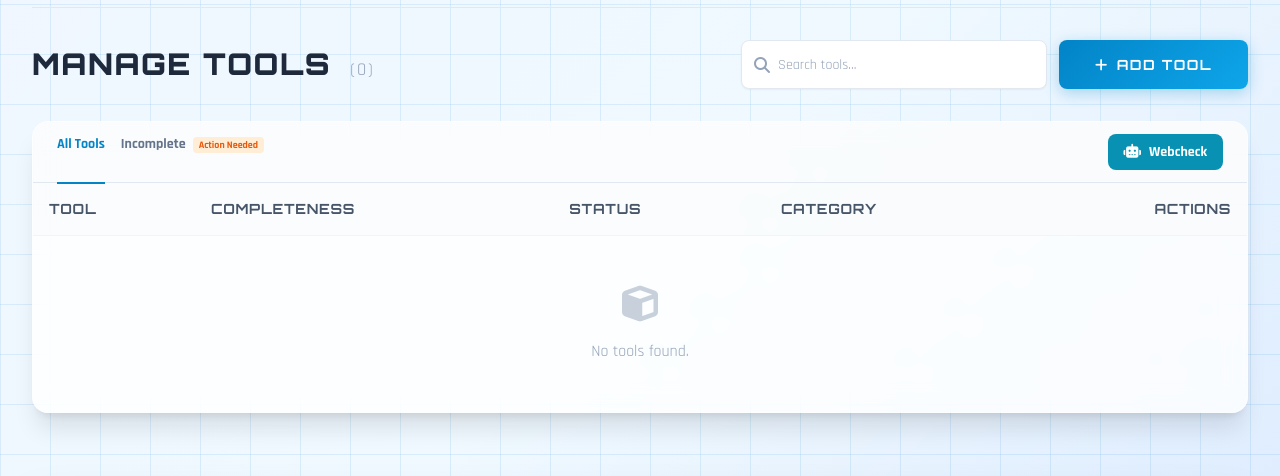
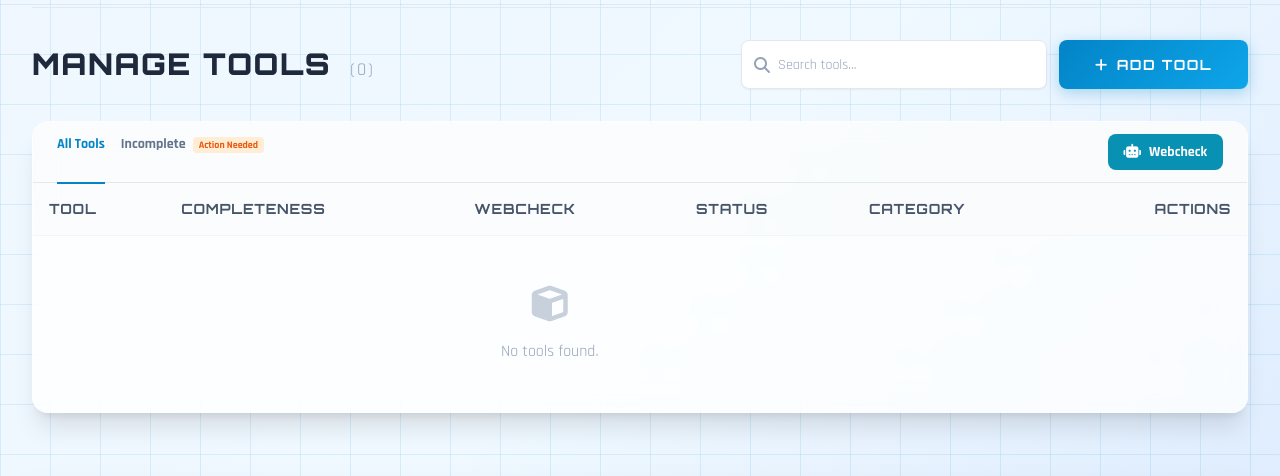
Before and after one commit to uponai/aijack, a Django app: page /admin-dashboard/tools/ in a window 1280 px wide. Shown: the part 196-672 px from the top of the page. Run offline with Django 4.2, Linux system fonts and the light colour scheme; the visitor is signed in with stand-in values (Sample User, id 1); data that the repository does not hold is empty; some libraries are stand-ins or nearby versions.

Commit message:
Enhance tool webcheck management in admin and pending logic, and add hero image display to tool detail pages.

```diff
--- a/templates/admin_tools_list.html
+++ b/templates/admin_tools_list.html
@@ -45,6 +45,7 @@
                     <tr class="border-b border-slate-100 bg-slate-50/50">
                         <th class="p-4 font-heading font-bold text-slate-600 text-sm">Tool</th>
                         <th class="p-4 font-heading font-bold text-slate-600 text-sm">Completeness</th>
+                        <th class="p-4 font-heading font-bold text-slate-600 text-sm">Webcheck</th>
                         <th class="p-4 font-heading font-bold text-slate-600 text-sm">Status</th>
                         <th class="p-4 font-heading font-bold text-slate-600 text-sm">Category</th>
                         <th class="p-4 font-heading font-bold text-slate-600 text-sm text-right">Actions</th>
@@ -87,6 +88,29 @@
                             <span class="text-xs font-bold text-green-600 flex items-center">
                                 <i class="fa-solid fa-check mr-1"></i> Complete
                             </span>
+                            {% endif %}
+                        </td>
+                        <td class="p-4">
+                            {% if tool.is_website_valid %}
+                            <div class="flex flex-col">
+                                <span class="text-xs font-bold text-green-600 flex items-center">
+                                    <i class="fa-solid fa-check-circle mr-1"></i> Valid
+                                </span>
+                                {% if tool.webcheck_last_run %}
+                                <span class="text-[10px] text-slate-400">{{ tool.webcheck_last_run|date:"M d, Y" }}</span>
+                                {% endif %}
+                            </div>
+                            {% elif tool.is_website_valid == False %}
+                            <div class="flex flex-col">
+                                <span class="text-xs font-bold text-red-600 flex items-center">
+                                    <i class="fa-solid fa-xmark-circle mr-1"></i> Invalid
+                                </span>
+                                {% if tool.webcheck_last_run %}
+                                <span class="text-[10px] text-slate-400">{{ tool.webcheck_last_run|date:"M d, Y" }}</span>
+                                {% endif %}
+                            </div>
+                            {% else %}
+                            <span class="text-xs text-slate-400 italic">Not checked</span>
                             {% endif %}
                         </td>
                         <td class="p-4">
--- a/tools/admin.py
+++ b/tools/admin.py
@@ -73,8 +73,8 @@ class IncompleteToolFilter(admin.SimpleListFilter):
 
 @admin.register(Tool)
 class ToolAdmin(admin.ModelAdmin):
-    list_display = ['name', 'pricing_type', 'status', 'is_featured', 'is_website_valid', 'highlight_start', 'highlight_end', 'created_at']
-    list_filter = ['status', 'pricing_type', IncompleteToolFilter, 'is_featured', 'highlight_start', 'highlight_end', 'professions']
+    list_display = ['name', 'pricing_type', 'status', 'is_featured', 'is_website_valid', 'webcheck_last_run', 'highlight_start', 'highlight_end', 'created_at']
+    list_filter = ['status', 'pricing_type', IncompleteToolFilter, 'is_featured', 'is_website_valid', 'highlight_start', 'highlight_end', 'professions']
     list_per_page = 100
     prepopulated_fields = {'slug': ('name',)}
     search_fields = ['name']
--- a/tools/views.py
+++ b/tools/views.py
@@ -1868,10 +1868,16 @@ def api_get_pending_webcheck_tools(request):
     """
     Returns list of tools pending webcheck.
     """
+    from django.utils import timezone
+    from datetime import timedelta
+
+    cutoff = timezone.now() - timedelta(days=1)
+
     tools = Tool.objects.filter(
         Q(is_website_valid__isnull=True) |
-        Q(webcheck_last_run__isnull=True)
-    ).order_by('created_at')[:500] # Limit to 500 for now
+        Q(webcheck_last_run__isnull=True) |
+        Q(webcheck_last_run__lt=cutoff)
+    ).order_by('webcheck_last_run', 'created_at')[:500]
 
     data = [{
         'id': t.id,
```
Also changed, not shown: templates/tool_detail.html (+11 -0 lines).
